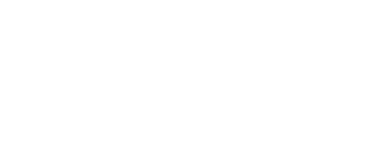
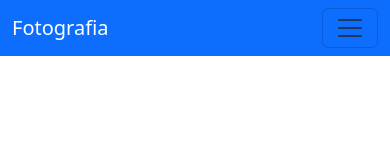
Before and after one commit to Leonardosj2024/Fotograf-a, a plain HTML site: page index.html in a window 390 px wide. Drawn offline with nearby package versions, Linux system fonts and the light colour scheme.

Commit message:
creamos rama navbar y agregamos nav a la pagina

```diff
--- a/index.html
+++ b/index.html
@@ -11,7 +11,40 @@
 </head>
 <body>
 
-<header></header>
+    <header>
+        <nav class="navbar navbar-expand-lg bg-primary ">
+          <div class="container">
+            <a class="navbar-brand marca text-white " href="index.html">Fotografia</a>
+            <button
+              class="navbar-toggler"
+              type="button"
+              data-bs-toggle="collapse"
+              data-bs-target="#navbarSupportedContent"
+              aria-controls="navbarSupportedContent"
+              aria-expanded="false"
+              aria-label="Toggle navigation"
+            >
+              <span class="navbar-toggler-icon"></span>
+            </button>
+            <div class="collapse navbar-collapse" id="navbarSupportedContent">
+              <ul class="navbar-nav ms-auto mb-2 mb-lg-0 ">
+                <li class="nav-item ">
+                  <a class="nav-link active text-white" aria-current="page" href="index.html"
+                    >Inicio</a
+                  >
+                </li>
+                <li class="nav-item">
+                  <a class="nav-link text-white" href="./pages/quienesSomos.html"
+                    >Otra pagina</a
+                  >
+                </li>
+
+              </ul>
+            </div>
+          </div>
+        </nav>
+      </header>
+
 <main></main>
 <footer></footer>
 
```
